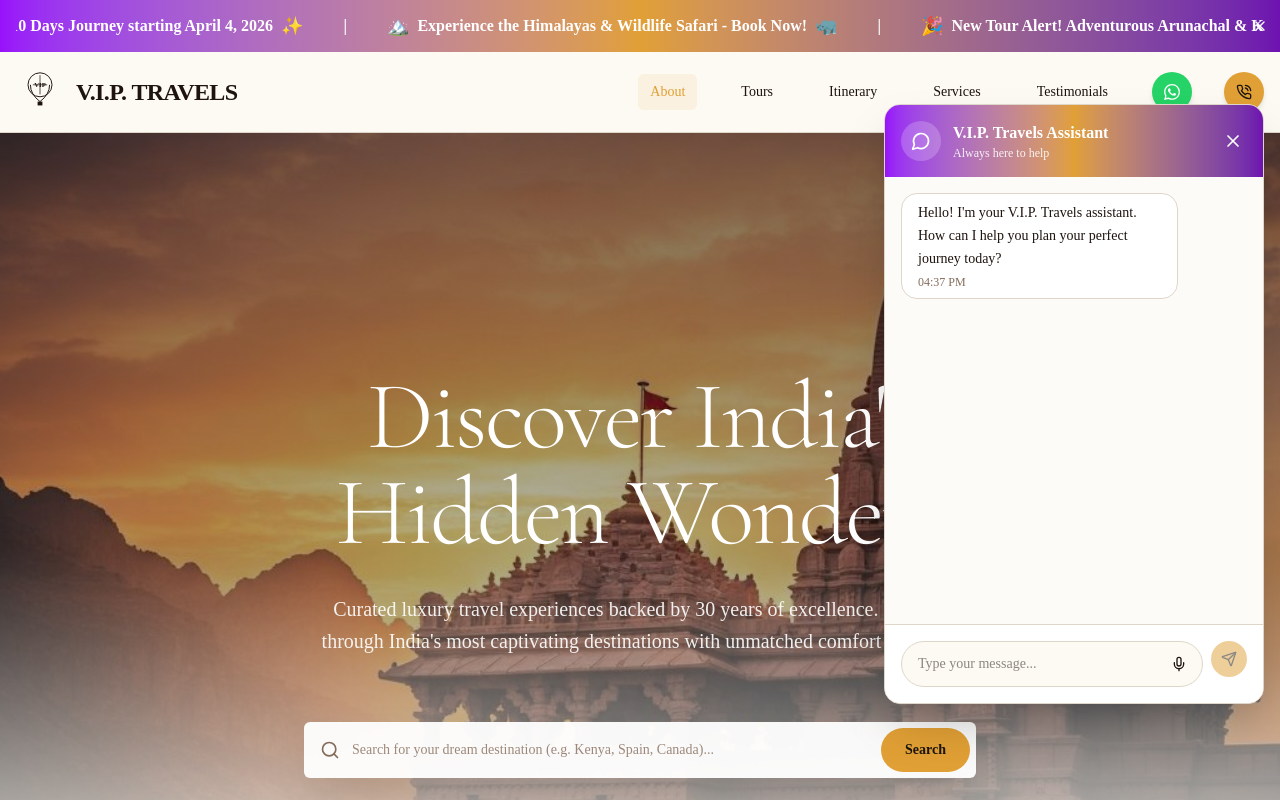
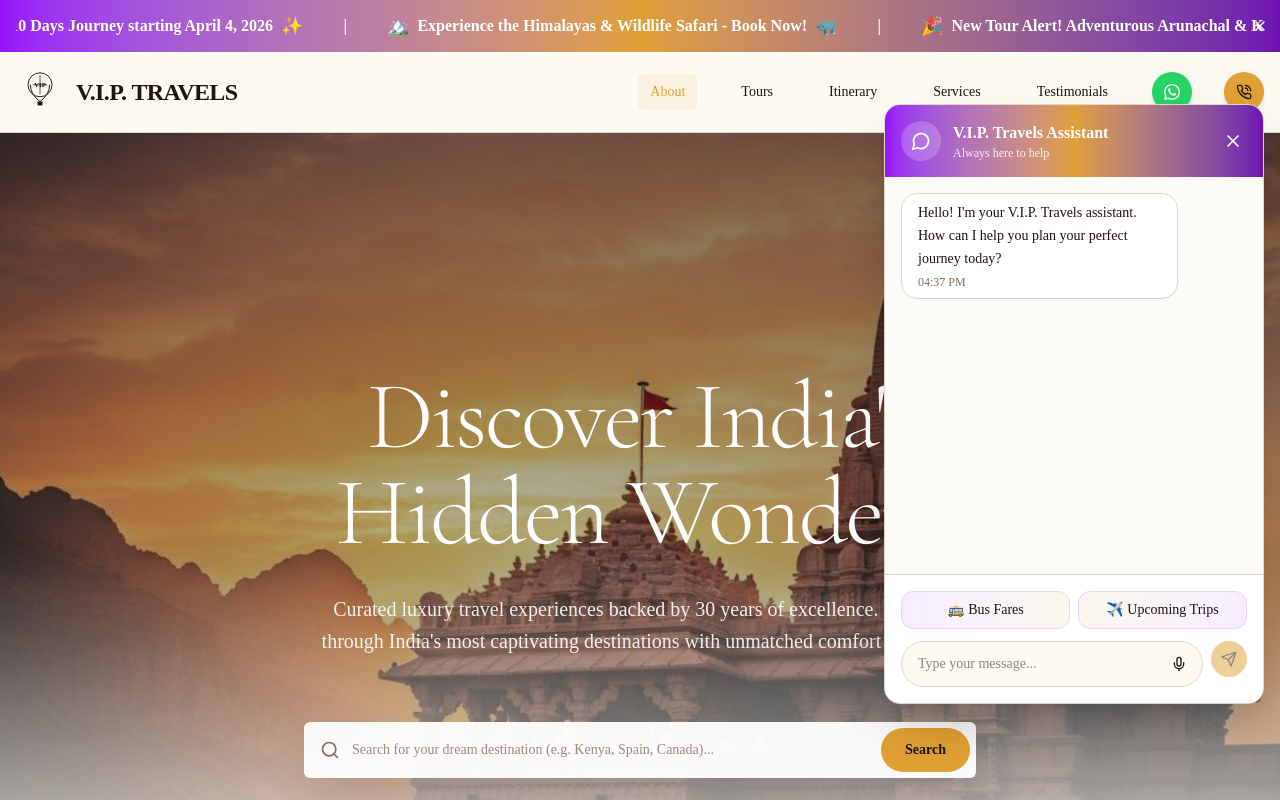
Before and after one commit to Udipta18/v0-vip-travels-website, a Next.js app: page / in a window 1280 px wide. Both pictures are taken after a click on the button 1240 px from the left and 680 px from the top of the page. Shown: the top 800 px of the page. Built offline with nearby package versions, Linux system fonts and the light colour scheme.

Commit message:
added quick message in the chatbot

```diff
--- a/app/layout.tsx
+++ b/app/layout.tsx
@@ -53,7 +53,7 @@ export default function RootLayout({
 }>) {
   return (
     <html lang="en" className={`light ${cormorant.variable} ${inter.variable}`} suppressHydrationWarning>
-      <body className={`font-sans antialiased`}>
+      <body className={`font-sans antialiased`} suppressHydrationWarning>
         <ThemeProvider attribute="class" defaultTheme="light" enableSystem={false} forcedTheme="light">
           {children}
         </ThemeProvider>
--- a/components/chatbot.tsx
+++ b/components/chatbot.tsx
@@ -133,6 +133,63 @@ export function Chatbot() {
         }
     }
 
+    // Quick message function for preset buttons
+    const sendQuickMessage = async (text: string) => {
+        if (isLoading) return
+
+        const userMessage: Message = {
+            role: "user",
+            content: text,
+            timestamp: new Date(),
+        }
+
+        setMessages((prev) => [...prev, userMessage])
+        setIsLoading(true)
+
+        try {
+            const history = messages.slice(1).map(msg => ({
+                role: msg.role,
+                content: msg.content
+            }))
+
+            const apiUrl = process.env.NEXT_PUBLIC_CHATBOT_API_URL || "https://chat-bot-backend-psi-smoky.vercel.app"
+            const response = await fetch(`${apiUrl}/api/chat`, {
+                method: "POST",
+                headers: {
+                    "Content-Type": "application/json",
+                },
+                body: JSON.stringify({
+                    message: text,
+                    history: history
+                }),
+            })
+
+            if (!response.ok) {
+                throw new Error(`API Error: ${response.status}`)
+            }
+
+            const data = await response.json()
+
+            const assistantMessage: Message = {
+                role: "assistant",
+                content: data.response || "I apologize, but I couldn't process that request.",
+                timestamp: new Date(),
+            }
+
+            setMessages((prev) => [...prev, assistantMessage])
+        } catch (error) {
+            console.error("Chat error:", error)
+            const errorMessage: Message = {
+                role: "assistant",
+                content: "I'm having trouble connecting. Please try again.",
+                timestamp: new Date(),
+            }
+            setMessages((prev) => [...prev, errorMessage])
+        } finally {
+            setIsLoading(false)
+        }
+    }
+
     const handleKeyPress = (e: React.KeyboardEvent) => {
         if (e.key === "Enter" && !e.shiftKey) {
             e.preventDefault()
@@ -218,6 +275,21 @@ export function Chatbot() {
 
                     {/* Input Area */}
                     <div className="p-4 bg-card border-t border-border">
+                        {/* Quick Suggestions */}
+                        <div className="flex gap-2 mb-3">
+                            <button
+                                onClick={() => sendQuickMessage("What are the bus fares?")}
+                                className="flex-1 py-2 px-3 bg-gradient-to-r from-purple-500/10 to-primary/10 border border-purple-200 rounded-xl text-sm font-medium text-foreground hover:from-purple-500/20 hover:to-primary/20 transition-all duration-300"
+                            >
+                                🚌 Bus Fares
+                            </button>
+                            <button
+                                onClick={() => sendQuickMessage("Show me upcoming trips")}
+                                className="flex-1 py-2 px-3 bg-gradient-to-r from-primary/10 to-purple-500/10 border border-purple-200 rounded-xl text-sm font-medium text-foreground hover:from-primary/20 hover:to-purple-500/20 transition-all duration-300"
+                            >
+                                ✈️ Upcoming Trips
+                            </button>
+                        </div>
                         <div className="flex gap-2">
                             <div className="flex-1 relative">
                                 <input
```
